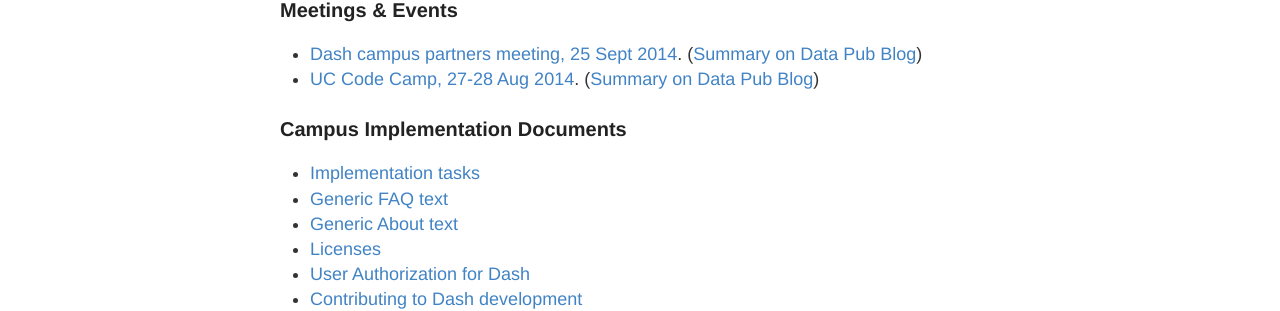
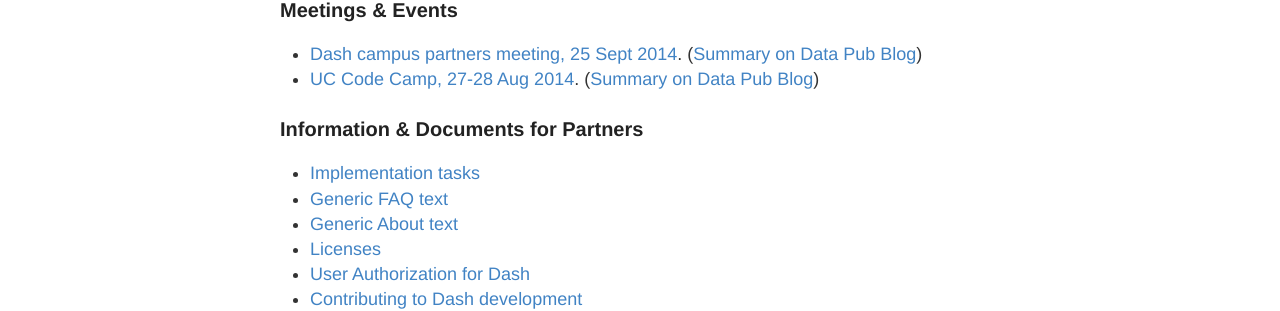
Before and after one commit to CDLUC3/dash, a Jekyll site: the page built from participation.md, in a window 1280 px wide. Shown: the part 239-550 px from the top of the page. Built offline with Jekyll 4.4.1, drawn with Linux system fonts in a browser that asks for light colours.

Commit message:
Update participation.md

```diff
--- a/participation.md
+++ b/participation.md
@@ -12,7 +12,7 @@
 <li> <a href="http://cdluc3.github.io/UC-code-camp/"> UC Code Camp, 27-28 Aug 2014</a>. (<a href="http://datapub.cdlib.org/2014/09/03/the-first-uc-libraries-code-camp/">Summary on Data Pub Blog</a>)</li>
 </ul>
 
-### Campus Implementation Documents
+### Information & Documents for Partners
 
 <ul>
   <li><a href="http://CDLUC3.github.io/dash/campus-tasks">Implementation tasks</a></li>
```
